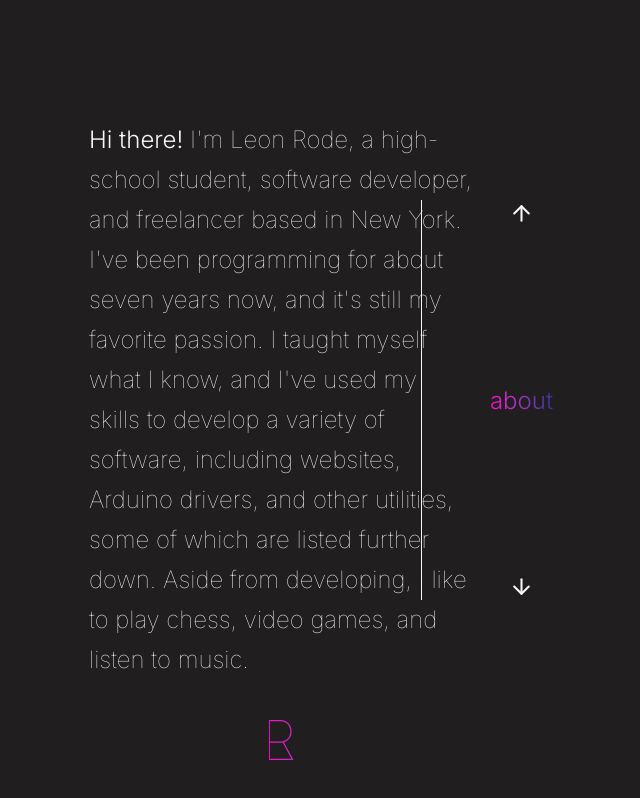
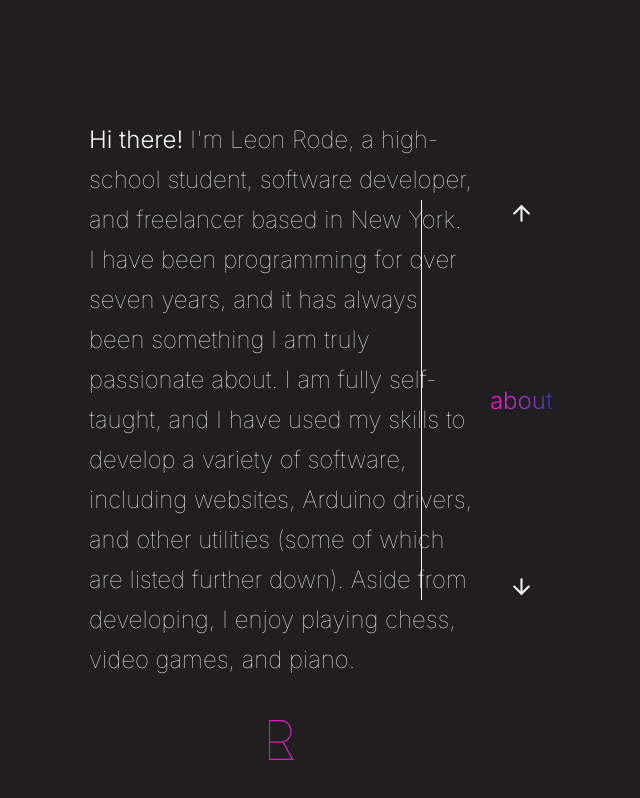
Before and after one commit to leonrode/leonro.de, a Next.js app: page / in a window 1280 px wide. Both pictures are taken after a click on the element "about". Shown: the whole page, without its empty margins (359-999 px from the left). Built offline with nearby package versions, Linux system fonts and the light colour scheme.

Commit message:
Add files via upload

```diff
--- a/components/about.js
+++ b/components/about.js
@@ -8,12 +8,12 @@ export default function About({ slideState }) {
       <p className={styles.text}>
         <span className={styles.bold}>Hi there!</span> I&apos;m Leon Rode, a
         high-school student, software developer, and freelancer based in New
-        York. I&apos;ve been programming for about seven years now, and
-        it&apos;s still my favorite passion. I taught myself what I know, and
-        I&apos;ve used my skills to develop a variety of software, including
-        websites, Arduino drivers, and other utilities, some of which are listed
-        further down. Aside from developing, I like to play chess, video games,
-        and listen to music.
+        York. I have been programming for over seven years, and it has always
+        been something I am truly passionate about. I am fully self-taught, and
+        I have used my skills to develop a variety of software, including
+        websites, Arduino drivers, and other utilities (some of which are listed
+        further down). Aside from developing, I enjoy playing chess, video
+        games, and piano.
       </p>
     </div>
   );
```
